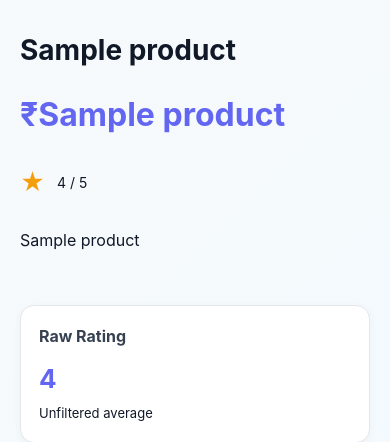
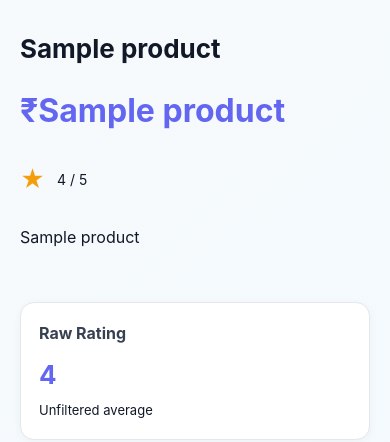
Before and after one commit to Sidharthrahul04/TrueInsight, a Flask app: template templates/product.html in a window 390 px wide. Shown: the part 723-1165 px from the top of the page. Run offline with Flask 3, Linux system fonts and the light colour scheme; the template is opened without the code that fills it: most values are stand-ins (such as "Sample title", 1, 10 or a date in 2020); parts of the project's set-up code (start-up, migrations or seed data) failed here and were passed over; some libraries are stand-ins or nearby versions.

Commit message:
initial commit

```diff
--- a/static/css/style.css
+++ b/static/css/style.css
@@ -821,6 +821,6 @@ body {
     }
 
     .product-detail-name {
-        font-size: 28px;
+        font-size: 26px;
     }
 }
```
